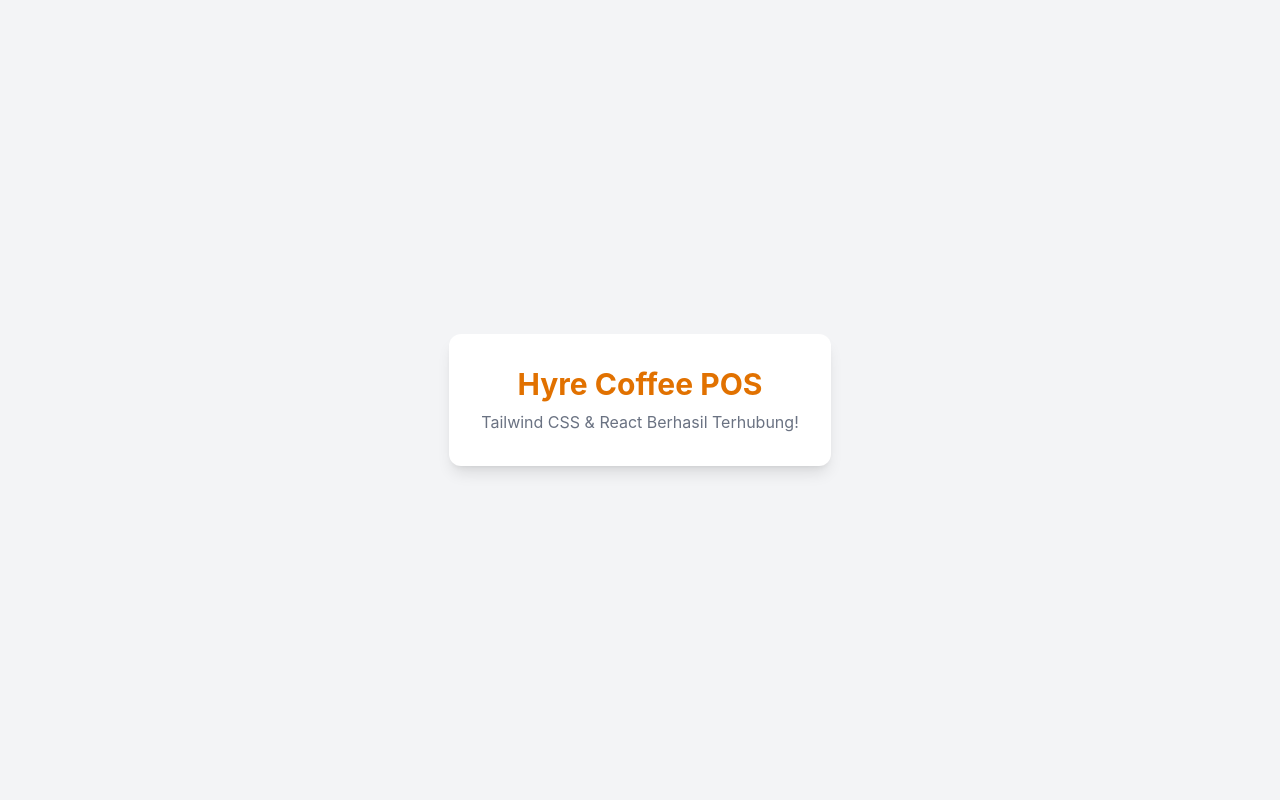
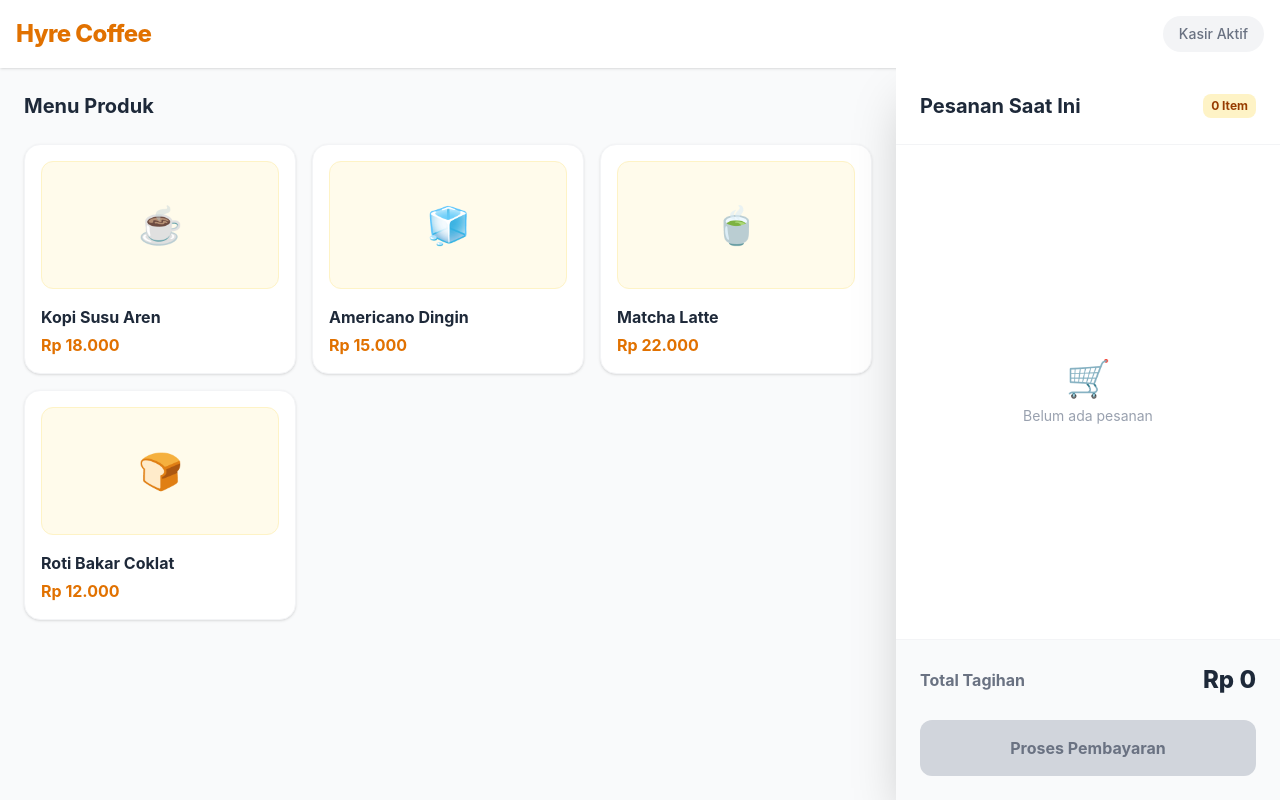
Before and after one commit to danyeffenda/HYRE-COFFE-FRONTEND, a React (Vite) app: page / in a window 1280 px wide. Built offline with nearby package versions, Linux system fonts and the light colour scheme.

Commit message:
edit App.jsx

```diff
--- a/src/App.jsx
+++ b/src/App.jsx
@@ -1,14 +1,127 @@
-import React from 'react'
+import React, { useState } from 'react';
 
 function App() {
+  // 1. Data Dummy Produk (Nanti akan kita ganti dengan data dari Laravel API)
+  const products = [
+    { id: '1', name: 'Kopi Susu Aren', price: 18000, icon: '☕' },
+    { id: '2', name: 'Americano Dingin', price: 15000, icon: '🧊' },
+    { id: '3', name: 'Matcha Latte', price: 22000, icon: '🍵' },
+    { id: '4', name: 'Roti Bakar Coklat', price: 12000, icon: '🍞' },
+  ];
+
+  // 2. State untuk menyimpan isi keranjang belanja
+  const [cart, setCart] = useState([]);
+
+  // 3. Fungsi untuk menambah produk ke keranjang
+  const addToCart = (product) => {
+    // Cek apakah barang sudah ada di keranjang
+    const existingItem = cart.find(item => item.id === product.id);
+
+    if (existingItem) {
+      // Jika ada, tambah jumlahnya (qty)
+      setCart(cart.map(item =>
+        item.id === product.id ? { ...item, qty: item.qty + 1 } : item
+      ));
+    } else {
+      // Jika belum ada, masukkan sebagai barang baru dengan qty = 1
+      setCart([...cart, { ...product, qty: 1 }]);
+    }
+  };
+
+  // 4. Hitung Total Harga secara otomatis
+  const totalHarga = cart.reduce((total, item) => total + (item.price * item.qty), 0);
+
   return (
-    <div className="flex items-center justify-center min-h-screen bg-gray-100">
-      <div className="p-8 bg-white rounded-xl shadow-lg text-center">
-        <h1 className="text-3xl font-bold text-amber-600 mb-2">Hyre Coffee POS</h1>
-        <p className="text-gray-500">Tailwind CSS & React Berhasil Terhubung!</p>
+    <div className="min-h-screen bg-gray-50 flex flex-col font-sans">
+      {/* --- HEADER --- */}
+      <header className="bg-white shadow-sm p-4 flex justify-between items-center z-10">
+        <h1 className="text-2xl font-extrabold text-amber-600 tracking-tight">Hyre Coffee</h1>
+        <div className="text-sm font-medium text-gray-500 bg-gray-100 px-4 py-2 rounded-full">
+          Kasir Aktif
+        </div>
+      </header>
+
+      {/* --- KONTEN UTAMA --- */}
+      <div className="flex-1 flex overflow-hidden">
+
+        {/* KOLOM KIRI: Daftar Produk */}
+        <main className="flex-1 p-6 overflow-y-auto">
+          <h2 className="text-xl font-bold mb-6 text-gray-800">Menu Produk</h2>
+
+          <div className="grid grid-cols-3 gap-4">
+            {/* Melakukan perulangan (map) untuk menampilkan semua produk */}
+            {products.map((product) => (
+              <div
+                key={product.id}
+                onClick={() => addToCart(product)}
+                className="bg-white p-4 rounded-2xl shadow-sm border border-gray-100 cursor-pointer hover:shadow-md hover:border-amber-300 transition-all active:scale-95"
+              >
+                <div className="h-32 bg-amber-50 rounded-xl mb-4 flex items-center justify-center text-4xl border border-amber-100">
+                  {product.icon}
+                </div>
+                <h3 className="font-bold text-gray-800">{product.name}</h3>
+                <p className="text-amber-600 font-bold mt-1">Rp {product.price.toLocaleString('id-ID')}</p>
+              </div>
+            ))}
+          </div>
+        </main>
+
+        {/* KOLOM KANAN: Keranjang & Pembayaran */}
+        <aside className="w-96 bg-white shadow-2xl flex flex-col z-20">
+          <div className="p-6 border-b border-gray-100 flex justify-between items-center">
+            <h2 className="text-xl font-bold text-gray-800">Pesanan Saat Ini</h2>
+            <span className="bg-amber-100 text-amber-800 text-xs font-bold px-2 py-1 rounded-lg">
+              {cart.length} Item
+            </span>
+          </div>
+
+          {/* Area List Pesanan */}
+          <div className="flex-1 p-6 overflow-y-auto">
+            {cart.length === 0 ? (
+              <div className="flex flex-col items-center justify-center h-full text-gray-400">
+                <p className="text-4xl mb-2">🛒</p>
+                <p className="text-sm">Belum ada pesanan</p>
+              </div>
+            ) : (
+              <div className="space-y-4">
+                {cart.map((item) => (
+                  <div key={item.id} className="flex justify-between items-center">
+                    <div>
+                      <h4 className="font-bold text-gray-800">{item.name}</h4>
+                      <p className="text-sm text-gray-500">Rp {item.price.toLocaleString('id-ID')} x {item.qty}</p>
+                    </div>
+                    <div className="font-bold text-gray-800">
+                      Rp {(item.price * item.qty).toLocaleString('id-ID')}
+                    </div>
+                  </div>
+                ))}
+              </div>
+            )}
+          </div>
+
+          {/* Area Total & Tombol Bayar */}
+          <div className="p-6 bg-gray-50 border-t border-gray-100">
+            <div className="flex justify-between items-center mb-6">
+              <span className="font-bold text-gray-500">Total Tagihan</span>
+              <span className="font-extrabold text-2xl text-gray-800">
+                Rp {totalHarga.toLocaleString('id-ID')}
+              </span>
+            </div>
+            <button
+              className={`w-full font-bold py-4 rounded-xl transition-colors shadow-lg ${cart.length > 0
+                ? 'bg-amber-600 text-white hover:bg-amber-700 active:bg-amber-800 shadow-amber-200'
+                : 'bg-gray-300 text-gray-500 cursor-not-allowed shadow-none'
+                }`}
+              disabled={cart.length === 0}
+            >
+              Proses Pembayaran
+            </button>
+          </div>
+        </aside>
+
       </div>
     </div>
-  )
+  );
 }
 
-export default App
+export default App;
```
